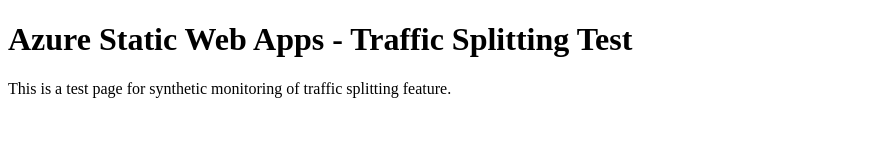
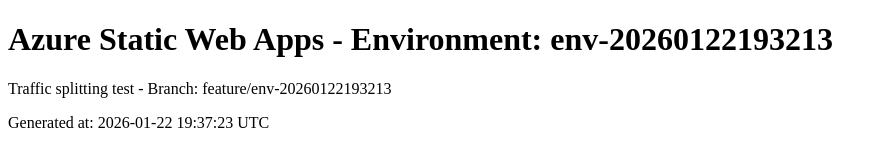
Before and after one commit to skylathadani-ms/synthetics-swa-traffic-20260122193213, a plain HTML site: page index.html in a window 1280 px wide. Shown: the whole page, without its empty margins (0-887 px from the left). Drawn offline with Linux system fonts and the light colour scheme.

Commit message:
Update index.html for env-20260122193213

```diff
--- a/index.html
+++ b/index.html
@@ -1,10 +1,11 @@
 <!DOCTYPE html>
 <html>
 <head>
-<title>Synthetics Test - Traffic Splitting</title>
+<title>Environment: env-20260122193213</title>
 </head>
 <body>
-<h1>Azure Static Web Apps - Traffic Splitting Test</h1>
-<p>This is a test page for synthetic monitoring of traffic splitting feature.</p>
+<h1>Azure Static Web Apps - Environment: env-20260122193213</h1>
+<p>Traffic splitting test - Branch: feature/env-20260122193213</p>
+<p>Generated at: 2026-01-22 19:37:23 UTC</p>
 </body>
 </html>
```
